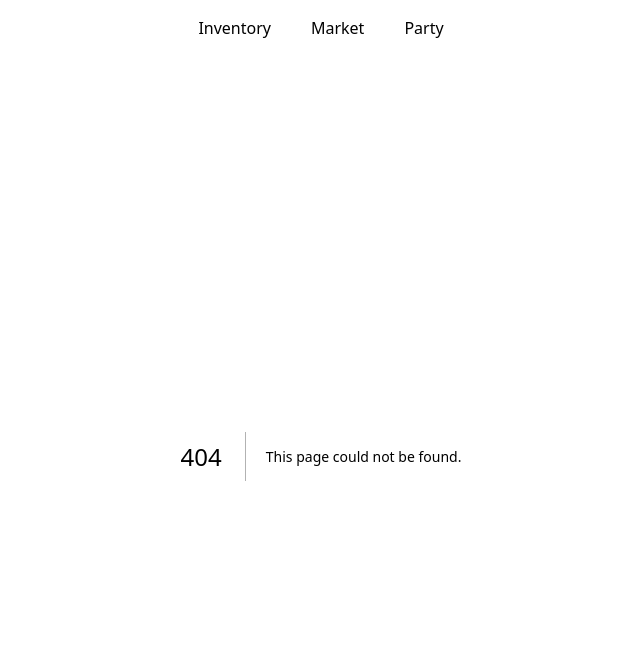
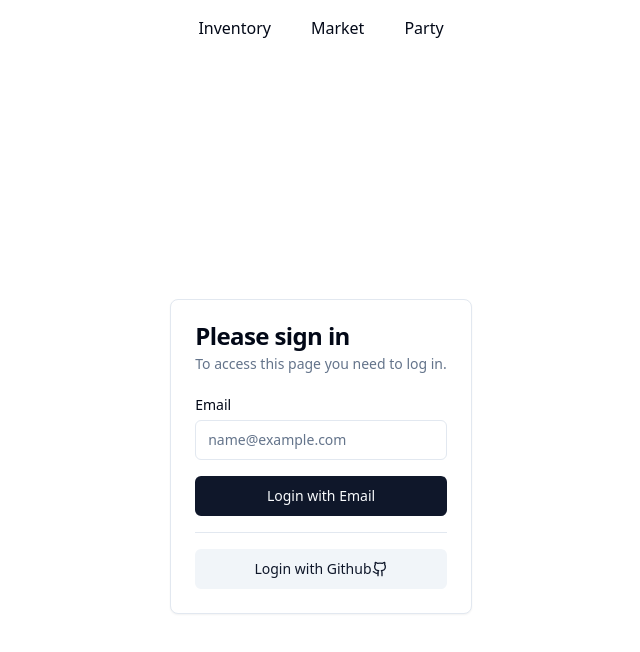
Before and after one commit to Jad229/LifeQuest, a Next.js app: page /auth in a window 1280 px wide. Before the commit this address had no page. Shown: the top 652 px of the page, without its empty margins (319-959 px from the left). Built offline with nearby package versions, Linux system fonts and the light colour scheme.

Commit message:
Update dependencies and authentication configuration

```diff
--- a/app/api/auth/[...nextauth]/route.ts
+++ b/app/api/auth/[...nextauth]/route.ts
@@ -1,4 +1,4 @@
-import { authOptions } from "@/app/utils/auth";
+import { authOptions } from "@/utils/auth";
 import NextAuth from "next-auth";
 
 const handler = NextAuth(authOptions);
--- /dev/null
+++ b/app/auth/page.tsx
@@ -0,0 +1,38 @@
+import { Button } from "@/components/ui/button";
+import {
+  Card,
+  CardContent,
+  CardDescription,
+  CardHeader,
+  CardTitle,
+} from "@/components/ui/card";
+import { Input } from "@/components/ui/input";
+import { Label } from "@/components/ui/label";
+import SigninWithGithub from "@/features/Authentication/SigninWithGithub";
+type Props = {};
+
+export default function AuthRoute({}: Props) {
+  return (
+    <div className="w-screen h-screen flex items-center justify-center">
+      <Card>
+        <CardHeader>
+          <CardTitle>Please sign in</CardTitle>
+          <CardDescription>
+            To access this page you need to log in.
+          </CardDescription>
+        </CardHeader>
+        <CardContent>
+          <div className="flex flex-col gap-4">
+            <div className="flex flex-col gap-2">
+              <Label>Email</Label>
+              <Input name="email" type="email" placeholder="name@example.com" />
+            </div>
+            <Button>Login with Email</Button>
+            <hr />
+            <SigninWithGithub />
+          </div>
+        </CardContent>
+      </Card>
+    </div>
+  );
+}
--- a/app/page.tsx
+++ b/app/page.tsx
@@ -3,16 +3,23 @@ import QuestLog from "@/features/QuestLog";
 import { fetchQuests } from "@/services/quests";
 import { Avatar, AvatarFallback, AvatarImage } from "@/components/ui/avatar";
 import { Progress } from "@/components/ui/progress";
+import { getServerSession } from "next-auth";
+import { authOptions } from "../utils/auth";
 
 type Props = {
   searchParams: Record<string, string> | null | undefined;
 };
 
 export default async function Home({ searchParams }: Props) {
+  const session = await getServerSession(authOptions);
   const quests = await fetchQuests();
 
   return (
     <main className="max-w-6xl mx-auto p-5 flex flex-col gap-6">
+      <h1>THIS IS A PUBLIC ROUTE</h1>
+      {session ? (
+        <div className="bg-green-500 text-white p-2 rounded-md">
+          You are logged in!
           <div className="flex justify-between items-center">
             <h2 className="font-bold text-xl">Welcome, Username</h2>
             <Avatar>
@@ -21,8 +28,18 @@ export default async function Home({ searchParams }: Props) {
             </Avatar>
           </div>
           <Progress value={33} />
-      <QuestLog title="Quests" quests={quests} searchParams={searchParams} />
+          <QuestLog
+            title="Quests"
+            quests={quests}
+            searchParams={searchParams}
+          />
           <Leaderboard />
+        </div>
+      ) : (
+        <div className="bg-red-500 text-white p-2 rounded-md">
+          You are not logged in!
+        </div>
+      )}
     </main>
   );
 }
--- a/app/utils/auth.ts
+++ /dev/null
@@ -1,11 +0,0 @@
-import type { NextAuthOptions } from "next-auth";
-import GitHubProvider from "next-auth/providers/github";
-
-export const authOptions = {
-  providers: [
-    GitHubProvider({
-      clientId: process.env.GITHUB_ID as string,
-      clientSecret: process.env.GITHUB_SECRET as string,
-    }),
-  ],
-} satisfies NextAuthOptions;
--- /dev/null
+++ b/features/Authentication/SigninWithGithub.tsx
@@ -0,0 +1,14 @@
+"use client";
+
+import { Button } from "@/components/ui/button";
+import { Github } from "lucide-react";
+
+type Props = {};
+
+export default function SigninWithGithub({}: Props) {
+  return (
+    <Button variant="secondary">
+      Login with Github <Github className="w-4 h-4 ml-4" />
+    </Button>
+  );
+}
--- a/package.json
+++ b/package.json
@@ -15,7 +15,8 @@
   "author": "",
   "license": "ISC",
   "dependencies": {
-    "@prisma/client": "^5.6.0",
+    "@auth/prisma-adapter": "^1.0.9",
+    "@prisma/client": "^5.7.0",
     "@radix-ui/react-avatar": "^1.0.4",
     "@radix-ui/react-label": "^2.0.2",
     "@radix-ui/react-progress": "^1.0.3",
@@ -28,6 +29,7 @@
     "next": "14.0.1",
     "next-auth": "^4.24.5",
     "next-themes": "^0.2.1",
+    "nodemailer": "^6.9.7",
     "react": "^18",
     "react-dom": "^18",
     "react-icons": "^4.11.0",
@@ -41,7 +43,7 @@
     "autoprefixer": "^10.0.1",
     "jest": "^29.7.0",
     "postcss": "^8",
-    "prisma": "^5.6.0",
+    "prisma": "^5.7.0",
     "tailwindcss": "^3.3.0",
     "typescript": "^5"
   }
--- /dev/null
+++ b/utils/auth.ts
@@ -0,0 +1,26 @@
+import type { NextAuthOptions } from "next-auth";
+import GitHubProvider from "next-auth/providers/github";
+import EmailProvider from "next-auth/providers/email";
+import { PrismaAdapter } from "@auth/prisma-adapter";
+import prisma from "@/database/prisma";
+
+export const authOptions = {
+  adapter: PrismaAdapter(prisma),
+  providers: [
+    GitHubProvider({
+      clientId: process.env.GITHUB_ID as string,
+      clientSecret: process.env.GITHUB_SECRET as string,
+    }),
+    EmailProvider({
+      server: {
+        host: process.env.EMAIL_SERVER_HOST as string,
+        port: Number(process.env.EMAIL_SERVER_PORT) as number,
+        auth: {
+          user: process.env.EMAIL_SERVER_USER as string,
+          pass: process.env.EMAIL_SERVER_PASSWORD as string,
+        },
+      },
+      from: process.env.EMAIL_FROM as string,
+    }),
+  ],
+} satisfies NextAuthOptions;
```
Also changed, not shown: features/Authentication/SigninWithEmail.tsx (added), 2 other files (tests, documents, lock files or other folders). Lines whose indentation alone changed are shown as unchanged.
